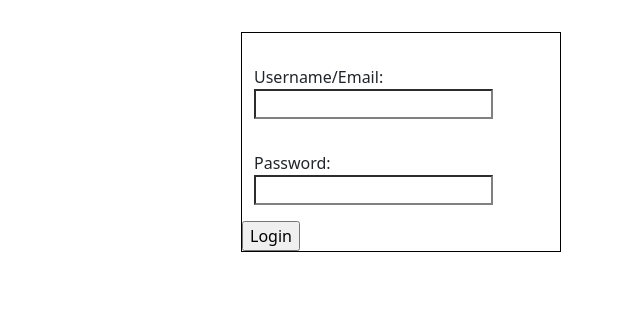
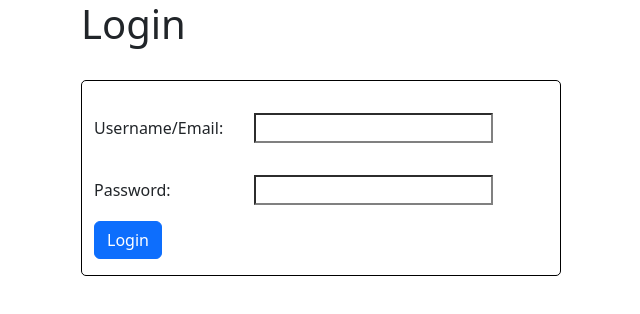
Before and after one commit to AHorejsi/Sudoku-Web, a React (Vite) app: page / in a window 1280 px wide. Both pictures are taken after a click on the button "Login". Shown: the top 314 px of the page, without its empty margins (239-879 px from the left). Built offline with nearby package versions, Linux system fonts and the light colour scheme.

Commit message:
Made login page styling better

```diff
--- a/src/scripts/LoaderPage.tsx
+++ b/src/scripts/LoaderPage.tsx
@@ -22,11 +22,11 @@ export default function LoaderPage(): ReactNode {
 
     return (
         <div>
-            <div>{selection}</div>
+            <h1 id="title-card">Previously Saved Sudoku Puzzles</h1>
 
-            <div>
-                <button onClick={(_) => nav(Endpoints.GAMEPLAY)}>Back</button>
-            </div>
+            <div id="select-card">{selection}</div>
+
+            <button onClick={(_) => nav(Endpoints.GAMEPLAY)}>Back</button>
         </div>
     );
 }
--- a/src/scripts/LoginPage.tsx
+++ b/src/scripts/LoginPage.tsx
@@ -56,6 +56,9 @@ export default function LoginPage(): ReactNode {
 
     return (
         <div id="login">
+            <h1 id="login-title">Login</h1>
+
+            <div id="login-box">
                 <form onSubmit={(_) => false}>
                     <p className={login.color}>{login.text}</p>
 
@@ -69,9 +72,10 @@ export default function LoginPage(): ReactNode {
                         inputEvent={(ev) => setPassword(ev.currentTarget.value)}
                     />
 
-                <div>
+                    <div id="login-button">
                         <label htmlFor="login" />
                         <input
+                            className="btn btn-primary"
                             type="button"
                             name="login"
                             value="Login"
@@ -80,5 +84,6 @@ export default function LoginPage(): ReactNode {
                     </div>
                 </form>
             </div>
+        </div>
     );
 }
--- a/src/scripts/SelectionCard.tsx
+++ b/src/scripts/SelectionCard.tsx
@@ -21,14 +21,12 @@ function _generateButton(
 ) {
     creator("Retrieving...");
 
-    const generation = retrieveBoard(dimension, difficulty, games);
-
-    generation.then((info: GenerateInfo) => {
+    retrieveBoard(dimension, difficulty, games).then((info: GenerateInfo) => {
         if (info.type.endsWith("Success")) {
             creator(info);
         }
         else {
-            creator("PLEASE FILL FIELDS");
+            creator(new Error("PLEASE FILL FIELDS"));
         }
     }).catch((error: Error) => {
         creator(error);
--- a/src/styles/LoaderPage.scss
+++ b/src/styles/LoaderPage.scss
@@ -0,0 +1,7 @@
+#title-card {
+    padding-bottom: 2%;
+}
+
+#select-card {
+    padding-bottom: 1%;
+}
--- a/src/styles/LoginPage.scss
+++ b/src/styles/LoginPage.scss
@@ -1,13 +1,26 @@
 #login {
-    display: flex;
-    justify-content: center;
+    width: 50%;
+    margin: auto;
+}
+
+#login-title {
+    text-align: left;
+}
+
+#login-box {
+    min-width: 15em;
+    max-width: 30em;
     border-style: solid;
+    border-radius: 5px;
     border-width: 1px;
     border-color: black;
     margin-top: 2em;
     margin-bottom: 2em;
-    margin-left: 30em;
-    margin-right: 30em;
+    padding-bottom: 1em;
+}
+
+#login-button {
+    padding-left: 0.75em;
 }
 
 .login-not-attempted {
```
Lines whose indentation alone changed are shown as unchanged.
